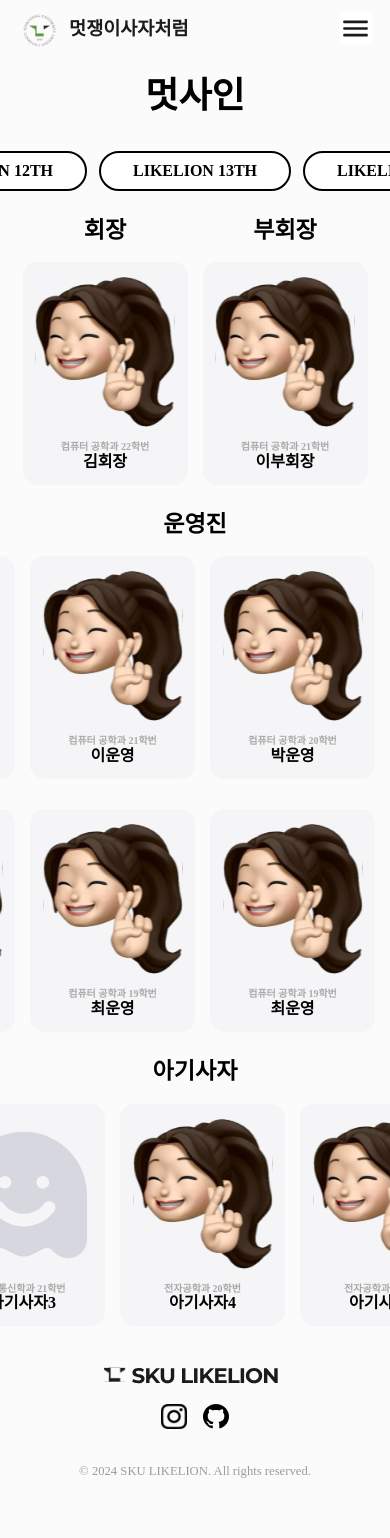
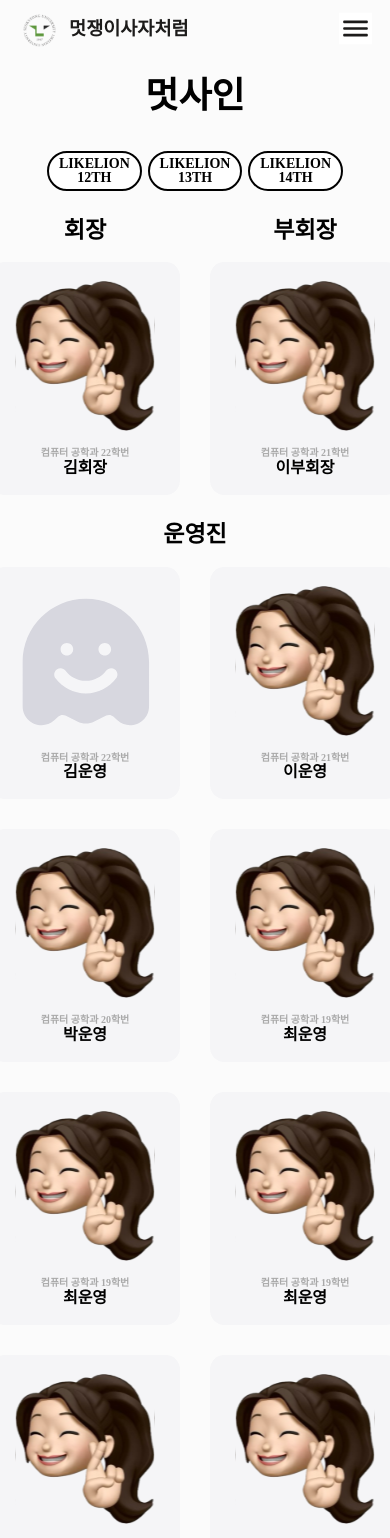
Before and after one commit to LikeLion-SKU/likelion-homepage-fe, a React (Vite) app: page /about in a window 390 px wide. Shown: the top 1538 px of the page. Before the commit the page ends 1495 px from the top, so only its background shows below. Built offline with nearby package versions, Linux system fonts and the light colour scheme; a web font is replaced by a local one.

Commit message:
🎨Design: 배열 디자인 수정및 pc반응형 추가

```diff
--- a/src/styles/aboutPage/aboutPage.module.css
+++ b/src/styles/aboutPage/aboutPage.module.css
@@ -1,3 +1,48 @@
+@media (max-width: 1300px) {
+    .managementCardGrid {
+        grid-template-columns: repeat(3, 1fr) !important;
+    }
+
+    .cardGrid {
+        grid-template-columns: repeat(5, 1fr) !important;
+    }
+}
+
+@media (max-width: 1100px) {
+    .managementCardGrid {
+        grid-template-columns: repeat(2, 1fr) !important;
+    }
+
+    .cardGrid {
+        grid-template-columns: repeat(4, 1fr) !important;
+    }
+}
+
+@media (max-width: 880px) {
+    .managementCardGrid {
+        grid-template-columns: repeat(2, 1fr) !important;
+    }
+
+    .cardGrid {
+        grid-template-columns: repeat(3, 1fr) !important;
+    }
+}
+
+@media (max-width: 650px) {
+    .managementCardGrid {
+        grid-template-columns: repeat(2, 1fr) !important;
+    }
+
+    .cardGrid {
+        grid-template-columns: repeat(2, 1fr) !important;
+    }
+
+    .btn {
+        font-size: 14px !important;
+        font-weight: 700;
+    }
+}
+
 .allContainer {
     display: flex;
     flex-direction: column;
@@ -20,6 +65,8 @@
     display: flex;
     padding: 5%;
     gap: 2%;
+    justify-content: center;
+    width: 80%;
 }
 
 .btn {
@@ -92,7 +139,7 @@
 
 .cardGrid {
     display: grid;
-    grid-template-columns: repeat(7, 1fr);
+    grid-template-columns: repeat(6, 1fr);
     gap: 3rem;
     justify-content: center;
     align-items: center;
--- a/src/styles/aboutPage/card.module.css
+++ b/src/styles/aboutPage/card.module.css
@@ -1,5 +1,5 @@
 .cardContainer {
-    width: 100%;
+    width: 190px;
     padding: 10% 5%;
     border-radius: 14.4px;
     background-color: #F5F5F7;
@@ -7,6 +7,7 @@
     flex-direction: column;
     align-items: center;
     justify-content: center;
+    box-sizing: border-box;
 }
 
 .img {
--- a/src/styles/recruitPage/question.module.css
+++ b/src/styles/recruitPage/question.module.css
@@ -71,3 +71,17 @@
 .rotated {
     transform: rotate(180deg);
 }
+
+@media (max-width: 765px) {
+    .title{
+        font-size: 2.5rem;
+    }
+
+    .questionContainer{
+        font-size: 1.6rem;
+    }
+
+    .answer{
+        font-size: 1.4rem;
+    }
+}
--- a/src/styles/recruitPage/recruitMain.module.css
+++ b/src/styles/recruitPage/recruitMain.module.css
@@ -41,7 +41,7 @@
     background-color: #FF7710;
     color: #fff;
     border-radius: 32px;
-    width: 250px;
+    width: 20%;
     height: 50px;
     font-size: 20px;
     font-weight: 700;
@@ -78,3 +78,15 @@
 .pageButton:hover{
     transform: scale(1.05);
 }
+
+@media (max-width: 765px) {
+    .pageButton{
+        font-size: 18px;
+        height: 60px;
+    }
+
+    .recruitButton{
+        width: 30%;
+        font-size: 16px;
+    }
+}
--- a/src/styles/recruitPage/requirements.module.css
+++ b/src/styles/recruitPage/requirements.module.css
@@ -17,3 +17,13 @@
     color: #000;
     margin-bottom: 5%;
 }
+
+@media (max-width: 765px) {
+    .label{
+        font-size: 1.6rem;
+    }
+
+    .title{
+        font-size: 2.5rem;
+    }
+}
--- a/src/styles/recruitPage/schedule.module.css
+++ b/src/styles/recruitPage/schedule.module.css
@@ -79,3 +79,25 @@
     font-size: 12px;
     color: #666;
 }
+
+@media (max-width: 765px) {
+    .timelineContainer{
+        box-sizing: border-box;
+    }
+
+    .step{
+        height: 65px;
+    }
+
+    .label{
+        font-size: 1.4rem;
+    }
+
+    .mainText{
+        font-size: 1.6rem;
+    }
+
+    .title{
+        font-size: 2.5rem;
+    }
+}
```
Also changed, not shown: 1 other file (tests, documents, lock files or other folders).
